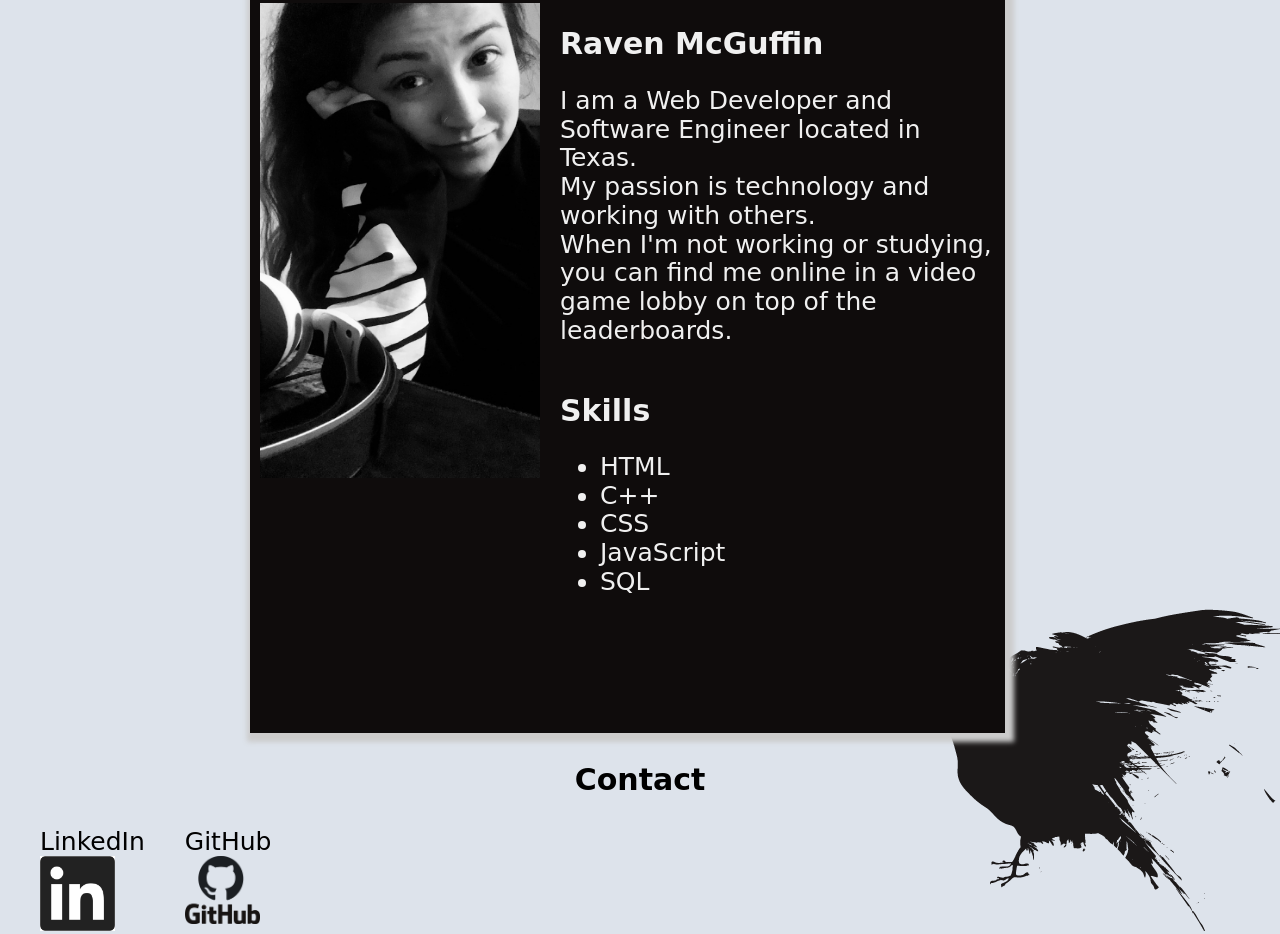
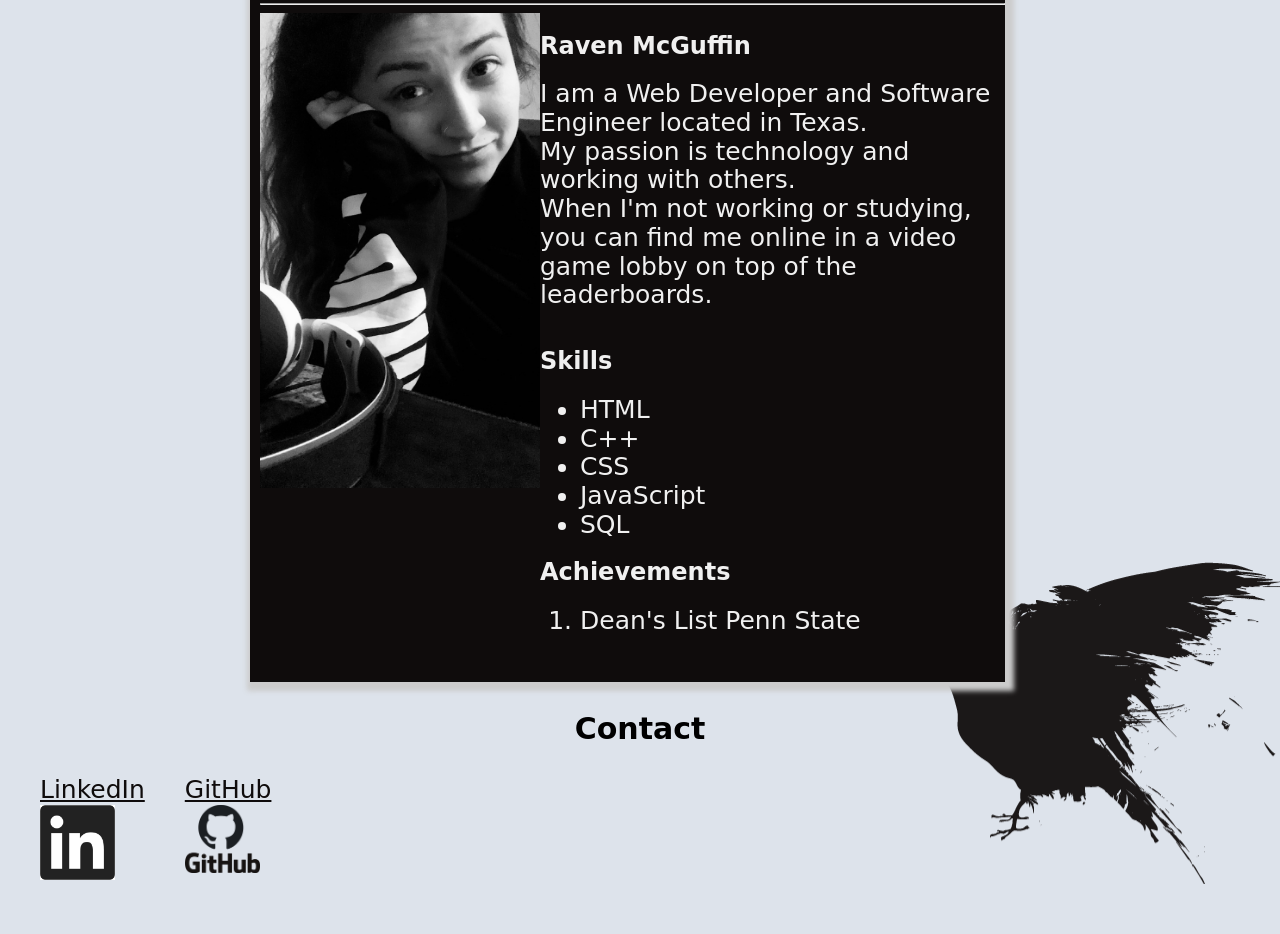
Before and after one commit to Snugglywums/Portfolio, a plain HTML site: page index.html in a window 1280 px wide. Shown: the part 202-1136 px from the top of the page. After the commit the page ends 1086 px from the top, so only its background shows below. Drawn offline with nearby package versions, Linux system fonts and the light colour scheme.

Commit message:
Update index.html

```diff
--- a/index.html
+++ b/index.html
@@ -1,3 +1,5 @@
+<!DOCTYPE html>
+<html lang="en">
 <head>
     <meta charset="utf-8" />
     <meta name="viewport" content="width=device-width" />
@@ -20,17 +22,18 @@
 <main>
 
 <!--This is the Div for the About Me Section-->
-<div class="AboutMe">
+<article class="AboutMe">
     <h1> About Me</h1>
+    <hr>
       <div class="container">
 
        <!-- This is the Div Container for my Picture-->
           <div id="ProfilePic">
-              <img src="Pictures/Raven-Profile.JPG" height="475" width="280">
+              <img src="Pictures/Raven-Profile.JPG" height="475" width="280" alt="Profile Pic of Myself">
           </div>
 
        <!-- This is the Div Container for my Info -->
-              <div id="Meinfo">
+              <section id="Meinfo">
             <h2>Raven McGuffin</h2>
                <p>I am a Web Developer and Software Engineer located in Texas. </p>
                <p>My passion is technology and working with others. </p>
@@ -45,12 +48,14 @@
                 <li>SQL</li>
               </ul>
 
+              <h2>Achievements</h2>
+                <ol><li>Dean's List Penn State</li></ol>
 
-              </div>
+            </section>
 
       </div>
 
-</div>
+    </article>
 
 </main>
 
@@ -61,14 +66,16 @@
           <!---Div for Links with Logos-->
         <div class="row">
           <div class="column">
-            <p>LinkedIn</p>
-            <a href="www.linkedin.com/in/raven-mcguffin-6a379077">
-               <img src="/Pictures/Symbol-linkedin.jpg" width="75"/> </a>
+            <p><a href="https://www.linkedin.com/in/raven-mcguffin-6a379077/">
+            LinkedIn</a></p>
+            <a href="https://www.linkedin.com/in/raven-mcguffin-6a379077/">
+               <img src="/Pictures/Symbol-linkedin.jpg" width="75" alt="LinkedIn Logo BW"/> </a>
           </div>
           <div class="column">
-          <p>GitHub</p>
+            <p><a href="https://github.com/Snugglywums">
+          GitHub</a></p>
           <a href="https://github.com/Snugglywums">
-            <img src="Pictures/GitHub-Logo.png" width="75"/>
+            <img src="Pictures/GitHub-Logo.png" width="75" alt="GitHub Logo"/>
           </a>
           </div>
         </div>
```
